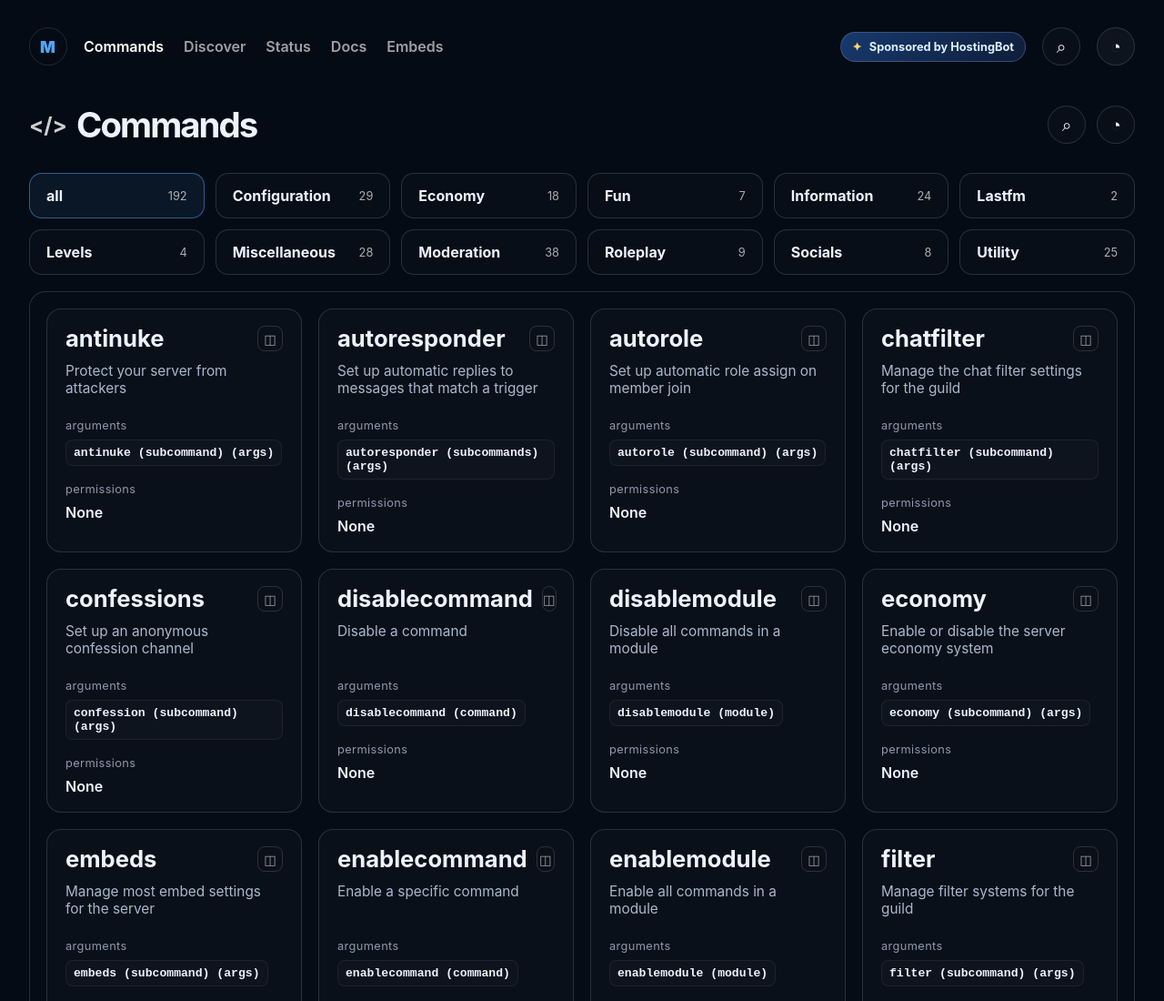
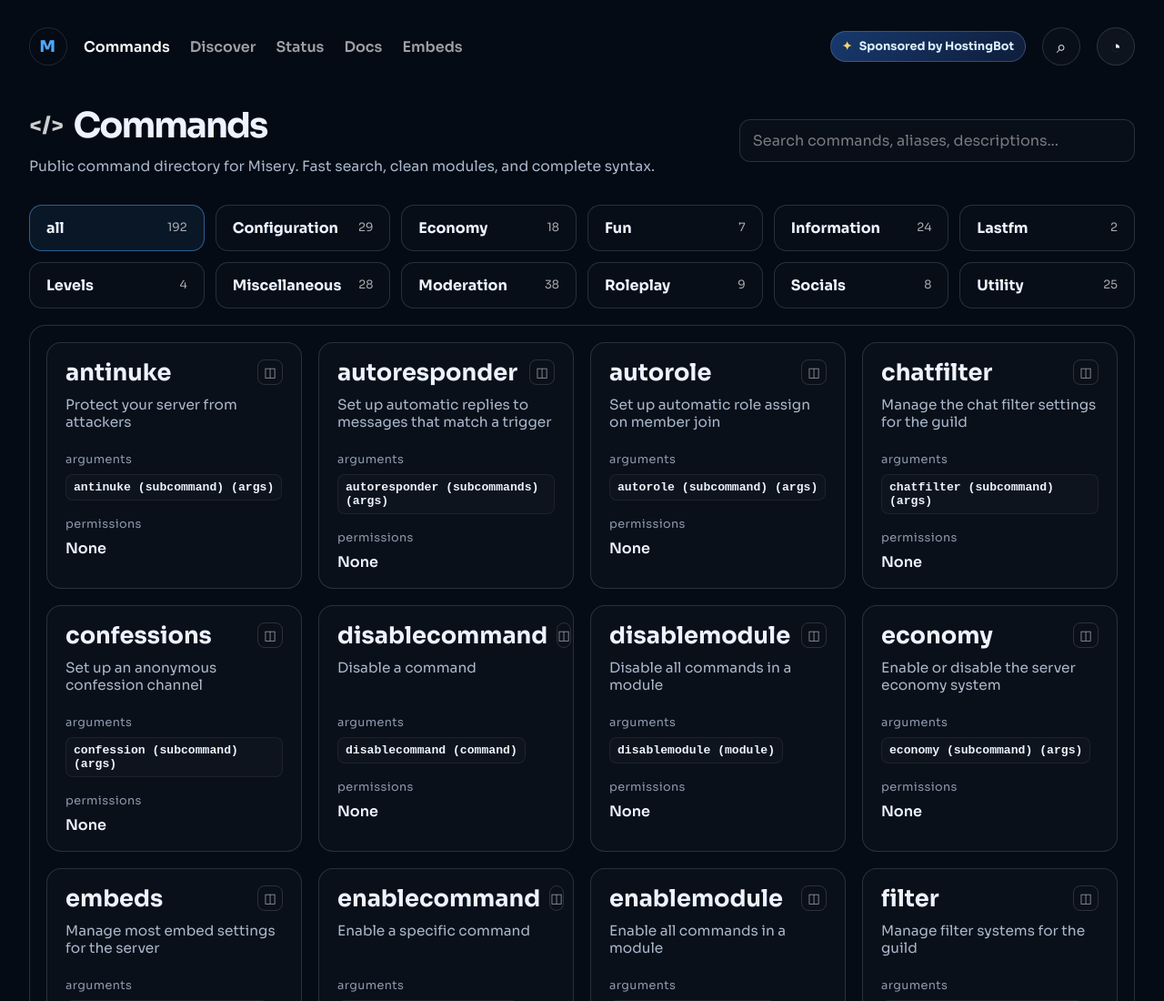
Before and after one commit to Hauntman23/web, a plain HTML site: page index.html in a window 1280 px wide. Shown: the top 1100 px of the page at 91% size. Drawn offline with Linux system fonts and the light colour scheme.

Commit message:
Upgrade Misery site to real mockup layout

```diff
--- a/app.js
+++ b/app.js
@@ -1,5 +1,6 @@
 const moduleGrid = document.getElementById('module-grid');
 const commandList = document.getElementById('command-list');
+const searchInput = document.getElementById('search');
 
 let allData = { modules: [], totalCommands: 0 };
 let activeModule = 'all';
@@ -47,7 +48,7 @@ function renderCommands() {
 
   const filtered = visible.filter(command => {
     const haystack = [command.name, command.description, ...(command.aliases || [])].join(' ').toLowerCase();
-    return haystack.includes((document.getElementById('search')?.value || '').trim().toLowerCase());
+    return haystack.includes((searchInput?.value || '').trim().toLowerCase());
   });
 
   if (!filtered.length) {
@@ -71,7 +72,7 @@ function renderCommands() {
 
       <div class="command-section">
         <label>permissions</label>
-        <span class="value-box">${command.permissions || 'None'}</span>
+        <span class="value-box">${Array.isArray(command.permissions) ? (command.permissions.join(', ') || 'None') : (command.permissions || 'None')}</span>
       </div>
     </article>
   `).join('');
@@ -85,13 +86,9 @@ async function loadCommands() {
   renderCommands();
 }
 
-const searchInput = document.createElement('input');
-searchInput.id = 'search';
-searchInput.type = 'search';
-searchInput.placeholder = 'Search';
-searchInput.style.display = 'none';
-searchInput.addEventListener('input', renderCommands);
-document.body.appendChild(searchInput);
+if (searchInput) {
+  searchInput.addEventListener('input', renderCommands);
+}
 
 loadCommands().catch(error => {
   commandList.innerHTML = `<div class="empty-state">${error.message}</div>`;
--- a/index.html
+++ b/index.html
@@ -5,6 +5,9 @@
     <meta name="viewport" content="width=device-width, initial-scale=1.0" />
     <title>Misery Commands</title>
     <meta name="description" content="Public command directory for Misery." />
+    <link rel="preconnect" href="https://fonts.googleapis.com" />
+    <link rel="preconnect" href="https://fonts.gstatic.com" crossorigin />
+    <link href="https://fonts.googleapis.com/css2?family=Sora:wght@400;500;600;700;800&display=swap" rel="stylesheet" />
     <link rel="stylesheet" href="styles.css" />
   </head>
   <body>
@@ -35,13 +38,15 @@
 
       <main class="content">
         <section class="title-row">
-          <div class="title-wrap">
-            <span class="title-code">&lt;/&gt;</span>
-            <h1>Commands</h1>
+          <div>
+            <div class="title-wrap">
+              <span class="title-code">&lt;/&gt;</span>
+              <h1>Commands</h1>
+            </div>
+            <p class="title-sub">Public command directory for Misery. Fast search, clean modules, and complete syntax.</p>
           </div>
           <div class="header-actions">
-            <button class="search-btn" aria-label="Search commands">⌕</button>
-            <button class="profile-btn" aria-label="Profile">◔</button>
+            <input id="search" class="search-input" type="search" placeholder="Search commands, aliases, descriptions..." aria-label="Search commands" />
           </div>
         </section>
 
--- a/styles.css
+++ b/styles.css
@@ -22,7 +22,7 @@
 html, body {
   margin: 0;
   min-height: 100%;
-  font-family: Inter, "Segoe UI", sans-serif;
+  font-family: "Sora", "Segoe UI", sans-serif;
   background: var(--bg);
   color: var(--text);
 }
@@ -89,6 +89,13 @@ button, input {
   opacity: 0.85;
 }
 
+.main-nav a:visited,
+.main-nav a:hover,
+.main-nav a:focus {
+  color: rgba(255,255,255,0.86);
+  text-decoration: none;
+}
+
 .main-nav a.active {
   color: white;
   opacity: 1;
@@ -150,6 +157,14 @@ button, input {
   gap: 10px;
 }
 
+.title-sub {
+  margin: 10px 0 0;
+  max-width: 760px;
+  color: var(--muted);
+  font-size: 0.98rem;
+  line-height: 1.45;
+}
+
 .title-code {
   color: rgba(255,255,255,0.8);
   font-weight: 700;
@@ -166,6 +181,25 @@ h1 {
   display: flex;
   align-items: center;
   gap: 12px;
+}
+
+.search-input {
+  width: clamp(260px, 34vw, 480px);
+  border: 1px solid var(--line);
+  border-radius: 12px;
+  background: rgba(255,255,255,0.02);
+  color: var(--text);
+  padding: 12px 14px;
+  outline: none;
+}
+
+.search-input::placeholder {
+  color: rgba(255,255,255,0.45);
+}
+
+.search-input:focus {
+  border-color: rgba(78, 167, 255, 0.65);
+  box-shadow: 0 0 0 3px rgba(78, 167, 255, 0.16);
 }
 
 .module-strip {
@@ -231,6 +265,13 @@ h1 {
   min-height: 220px;
   position: relative;
   overflow: hidden;
+  transition: transform 0.18s ease, border-color 0.18s ease, box-shadow 0.18s ease;
+}
+
+.command-card:hover {
+  transform: translateY(-2px);
+  border-color: rgba(78, 167, 255, 0.5);
+  box-shadow: 0 12px 26px rgba(0, 0, 0, 0.35);
 }
 
 .command-card .card-top {
@@ -341,6 +382,15 @@ h1 {
     font-size: 0.84rem;
   }
 
+  .title-row {
+    flex-direction: column;
+    align-items: flex-start;
+  }
+
+  .search-input {
+    width: 100%;
+  }
+
   .sponsor-pill {
     display: none;
   }
```
